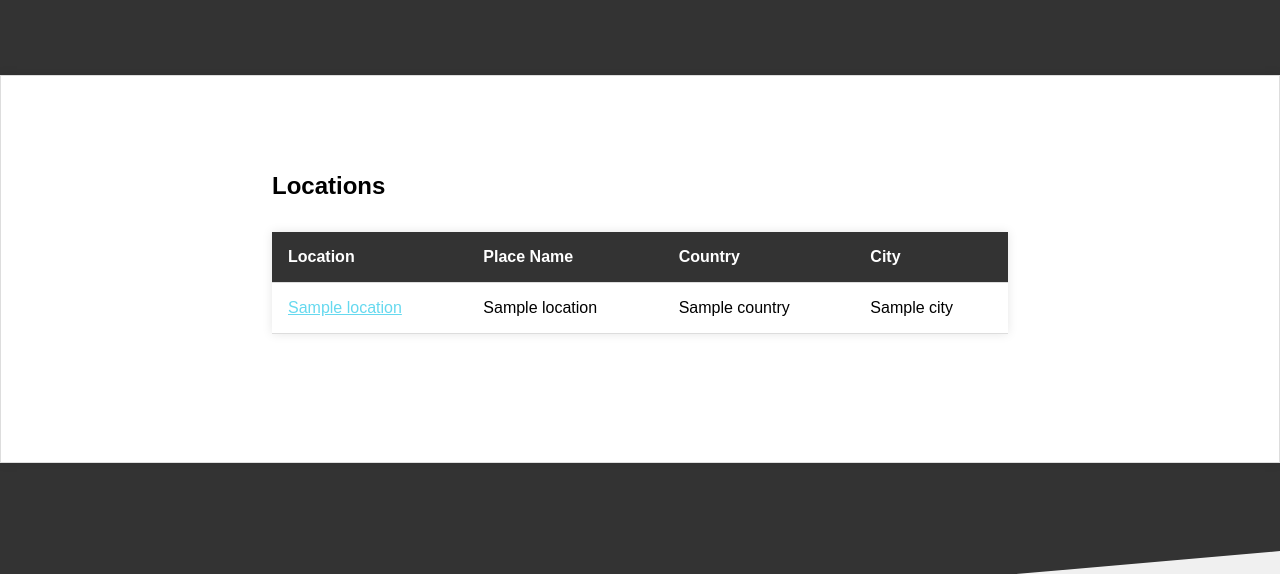
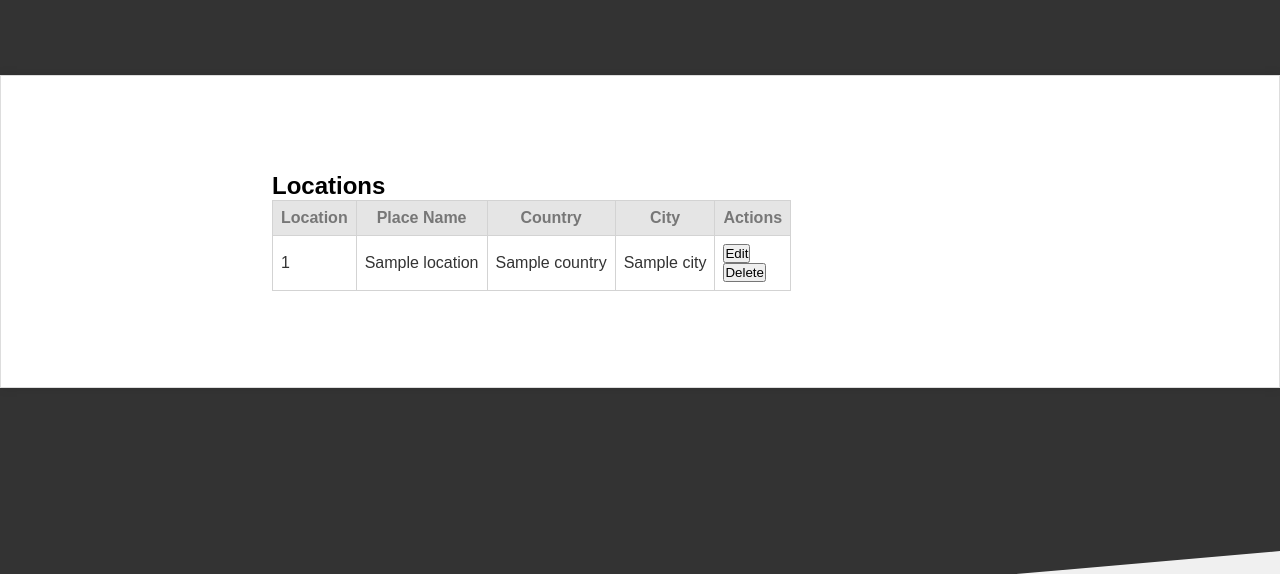
Before and after one commit to notanth/galavant_public, a Django app: template galavant/tracker/templates/locationlist_all.html in a window 1280 px wide. Shown: the part 193-767 px from the top of the page. Run offline with Django 5.2, Linux system fonts and the light colour scheme; the template is opened without the code that fills it: most values are stand-ins (such as "Sample title", 1, 10 or a date in 2020); some libraries are stand-ins or nearby versions.

Commit message:
this works for me

```diff
--- a/galavant/galavant/static/css/style.css
+++ b/galavant/galavant/static/css/style.css
@@ -186,3 +186,26 @@
 
 .locations-table td a {
   color: #66d9ef;
+}
+
+
+table {
+  color: #333;
+  background: white;
+  border: 1px solid grey;
+  font-size: 12pt;
+  border-collapse: collapse;
+}
+table thead th,
+table tfoot th {
+  color: #777;
+  background: rgba(0,0,0,.1);
+}
+table caption {
+  padding:.5em;
+}
+table th,
+table td {
+  padding: .5em;
+  border: 1px solid lightgrey;
+}
--- a/galavant/galavant/templates/base.html
+++ b/galavant/galavant/templates/base.html
@@ -7,6 +7,14 @@
     <title>{% block title %}{% endblock %}</title>
     <link rel="stylesheet" type="text/css" href="{% static 'css/style.css' %}" >
     <script src="https://unpkg.com/htmx.org@1.8.0/dist/htmx.min.js"></script>
+    <meta name="csrf-token" content="{{ csrf_token }}">
+    <script>
+      document.body.addEventListener('htmx:configRequest', function(event) {
+        const csrfToken = document.querySelector('meta[name="csrf-token"]').content;
+        event.detail.headers['X-CSRFToken'] = csrfToken;  // Correct way to set the CSRF header
+        console.log(csrfToken);
+      });
+    </script>
     {% block extra_head %}{% endblock %}
 </head>
 <body>
--- /dev/null
+++ b/galavant/tracker/templates/location_row_partial.html
@@ -0,0 +1,20 @@
+<tr id="location-{{ location.id }}">
+    <td>{{ location.id }}</td>
+    <td>{{ location.place_name }}</td>
+    <td>{{ location.country }}</td>
+    <td>{{ location.city }}</td>
+    <td>
+        <button class="btn btn-primary"
+                hx-get="{% url 'location_edit' location.id %}"
+                hx-target="#location-{{ location.id }}"
+                hx-swap="outerHTML">
+            Edit
+        </button>
+        <form hx-post="{% url 'location_delete' location.id %}" hx-target="#location-{{ location.id }}" hx-swap="delete" hx-confirm="Are you sure you want to delete this location?">
+            {% csrf_token %}
+            <button type="submit" class="btn btn-danger">
+                Delete
+            </button>
+        </form>
+    </td>
+</tr>
--- a/galavant/tracker/templates/locationlist_all.html
+++ b/galavant/tracker/templates/locationlist_all.html
@@ -1,42 +1,29 @@
-{%  extends "base.html" %}
-
+{% extends "base.html" %}
 {% load static %}
 
-
-
-{% block title %}Locations {% endblock %}
+{% block title %}Locations{% endblock %}
 
 {% block content %}
-
 <h2>Locations</h2>
 
-    <table class="locations-table">
+<table class="">
     <thead>
         <tr>
             <th>Location</th>
             <th>Place Name</th>
             <th>Country</th>
             <th>City</th>
+            <th>Actions</th>
         </tr>
     </thead>
-        <tbody>
+    <tbody hx-target="this" hx-swap="innerHTML">
         {% for location in locations %}
-                <tr>
-                    <td>
-                        <a href="{% url 'location_list' %}">
-                            {{ location }}
-                        </a>
-                    </td>
-                    <td>{{ location.place_name }}</td>
-                    <td>{{ location.country }}</td>
-                    <td>{{ location.city }}</td>
-                </tr>
+            {% include 'location_row_partial.html' with location=location %}
         {% empty %}
             <tr>
-                    <td colspan="4">No locations are available.</td>
+                <td colspan="5">No locations are available.</td>
             </tr>
         {% endfor %}
     </tbody>
 </table>
-
 {% endblock %}
```
Also changed, not shown: galavant/tracker/templates/location_edit_partial.html (added, +28 -0 lines), galavant/tracker/urls.py (+5 -6 lines), galavant/tracker/views.py (+22 -12 lines), galavant/galavant/static/css/base.css (line endings or trailing spaces). Lines whose indentation alone changed are shown as unchanged.
